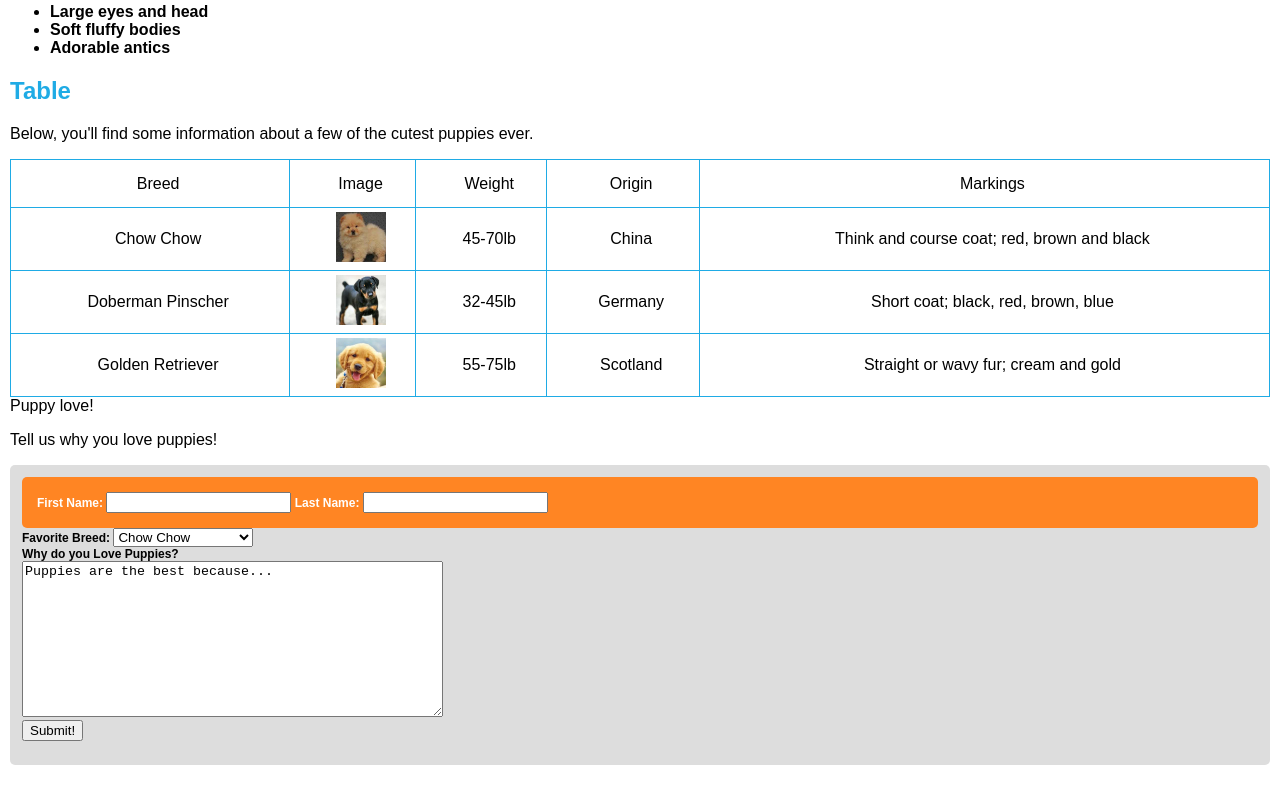
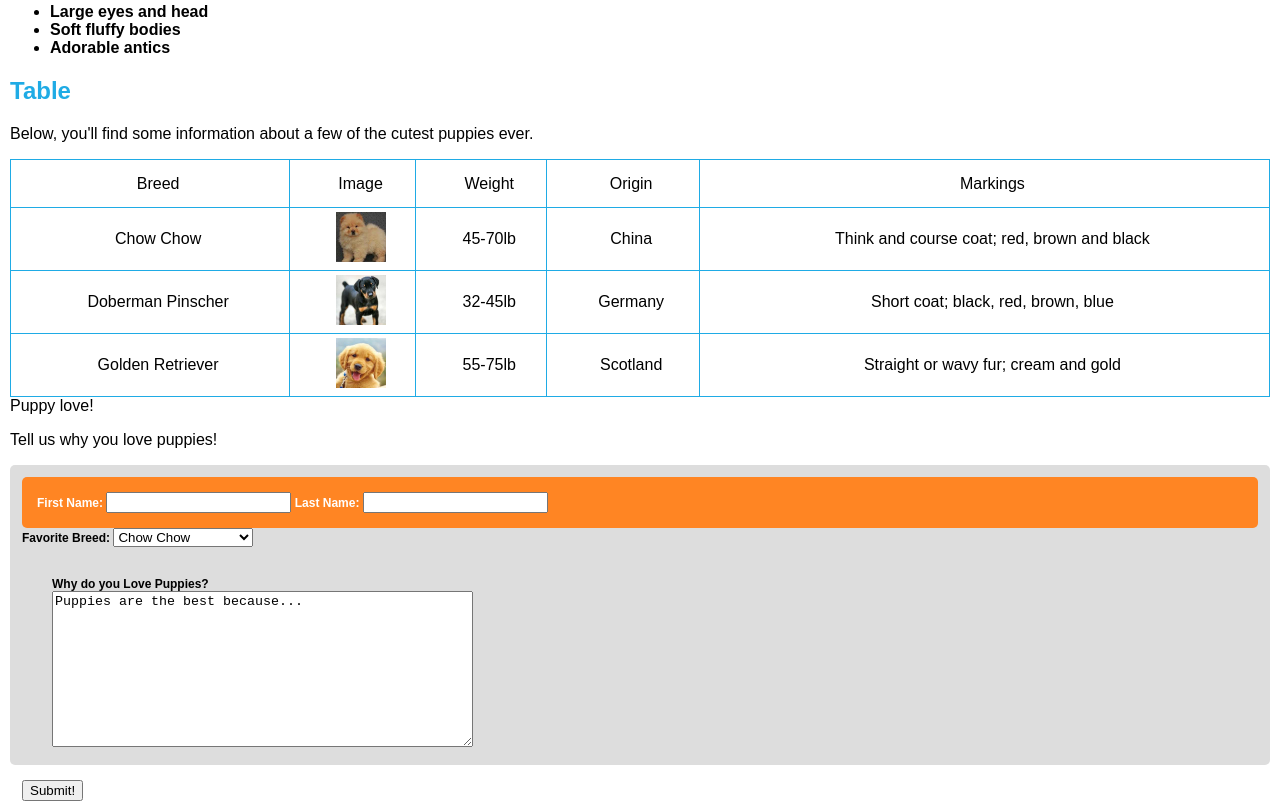
Before and after one commit to emmanuelamon92/puppy_love, a plain HTML site: page index.html in a window 1280 px wide. Shown: the part 324-1125 px from the top of the page. Before the commit the page ends 1099 px from the top, so only its background shows below. Drawn offline with Linux system fonts and the light colour scheme.

Commit message:
I was defeated by the form on the bottom but I will make a comback.

```diff
--- a/index.html
+++ b/index.html
@@ -100,7 +100,7 @@
                                 <option value="new_york">Golden Retriever</option>
                             </select>
                         </div>
-                        <div>
+                        <div class="TextArea"
                             <label for="bio">Why do you Love Puppies?</label>
                             <br>
                             <textarea name="bio" id="bio" cols="50" rows="10">Puppies are the best because...</textarea>
--- a/style.css
+++ b/style.css
@@ -63,6 +63,9 @@ thead{
   background-color: #1fabe5;
 }
 
+.TextArea{
+  padding: 30px;
+}
 table{
   border-collapse: collapse;
   width: 100%;
```
